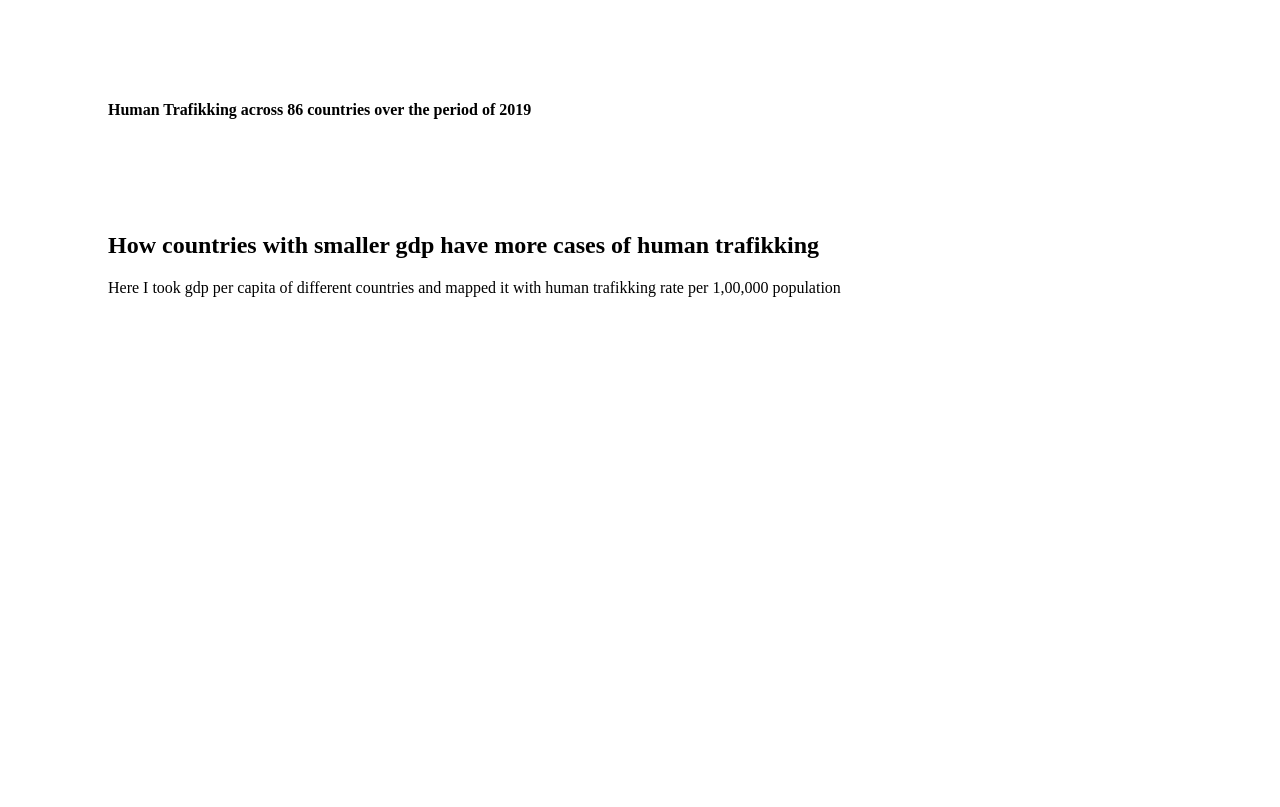
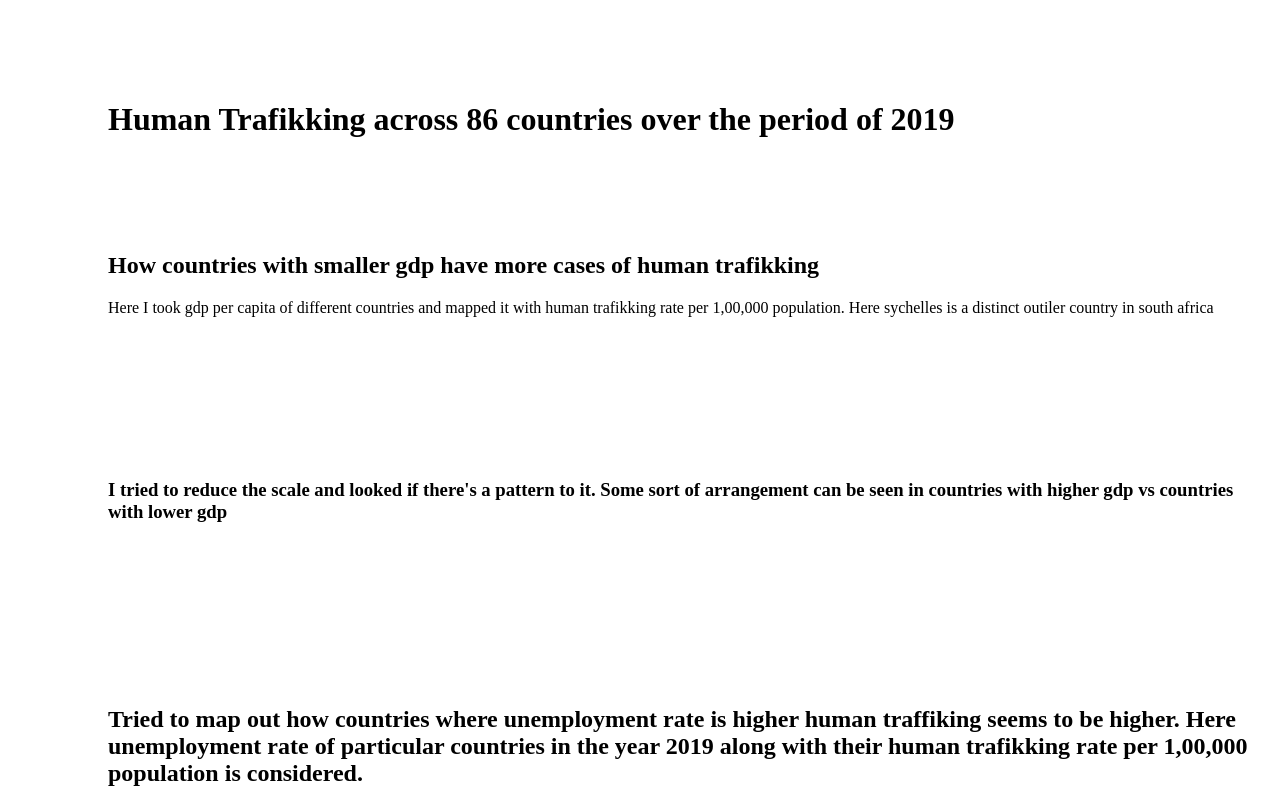
Before and after one commit to arushiverma1999/human_trafikking, a plain HTML site: page index.html in a window 1280 px wide. Drawn offline with Linux system fonts and the light colour scheme; a script that the page names is missing.

Commit message:
final_commit

```diff
--- a/index.html
+++ b/index.html
@@ -6,7 +6,7 @@
 <br>
 
 
-<h4>Human Trafikking across 86 countries over the period of 2019</h4>
+<h1>Human Trafikking across 86 countries over the period of 2019</h1>
 <br>
 <br>
 <br>
@@ -14,9 +14,31 @@
 <h2>
   How countries with smaller gdp have more cases of human trafikking
 </h2>
-Here I took gdp per capita of different countries and mapped it with human trafikking rate per 1,00,000 population
+Here I took gdp per capita of different countries and mapped it with human trafikking rate per 1,00,000 population. Here sychelles is a distinct outiler country in south africa
 <div class="flourish-embed flourish-scatter" data-src="visualisation/19044624"><script src="https://public.flourish.studio/resources/embed.js"></script><noscript><img src="https://public.flourish.studio/visualisation/19044624/thumbnail" width="100%" alt="scatter visualization" /></noscript></div>
+<br>
+<br>
+<br>
+<br>
+<br>
+<br>
+<br>
+<br>
+<h3>
+ I tried to reduce the scale and looked if there's a pattern to it. Some sort of arrangement can be seen in countries with higher gdp vs countries with lower gdp
+</h3>
+<div class="flourish-embed flourish-scatter" data-src="visualisation/19044624"><script src="https://public.flourish.studio/resources/embed.js"></script><noscript><img src="https://public.flourish.studio/visualisation/19044624/thumbnail" width="100%" alt="scatter visualization" /></noscript></div>
+<br>
+<br>
+<br>
+<br>
+<br>
+<br>
+<br>
+<br>
 
-
-<h2></h2>
+<h2>
+  Tried to map out how countries where unemployment rate is higher human traffiking seems to be higher. Here unemployment rate of particular countries in the year 2019 along with their human trafikking rate per 1,00,000 population is considered.
+</h2>
+  <div class="flourish-embed flourish-scatter" data-src="visualisation/19045153"><script src="https://public.flourish.studio/resources/embed.js"></script><noscript><img src="https://public.flourish.studio/visualisation/19045153/thumbnail" width="100%" alt="scatter visualization" /></noscript></div>
 </div>
```
